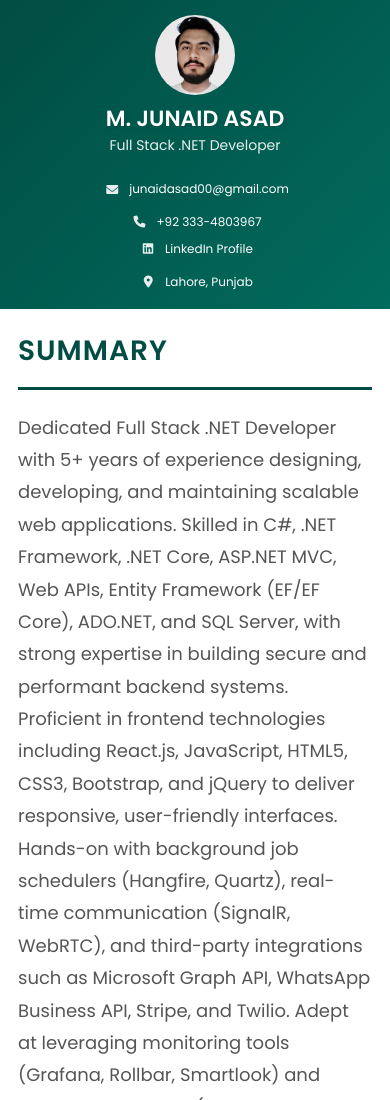
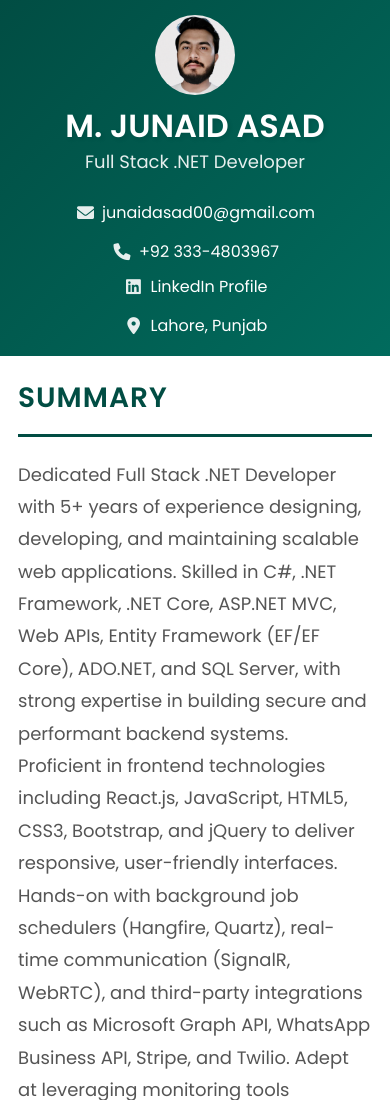
Before and after one commit to junaid-asad-csn/Junaid_Asad_Resume_Portfolio, a plain HTML site: page index.html in a window 390 px wide. Shown: the top 1100 px of the page. Drawn offline with Linux system fonts and the light colour scheme.

Commit message:
code refactored.

```diff
--- a/styles.css
+++ b/styles.css
@@ -452,14 +452,6 @@ body {
         text-align: center;
     }
 
-    .name {
-        font-size: 22px;
-    }
-
-    .title {
-        font-size: 14px;
-    }
-
     .contact-right {
         text-align: center;
         gap: 3px;
@@ -474,15 +466,6 @@ body {
     .contact-item {
         justify-content: center;
         gap: 6px;
-    }
-
-    .contact-item span,
-    .contact-item a {
-        font-size: 12px;
-    }
-
-    .contact-item i {
-        font-size: 12px;
     }
 }
 
```
